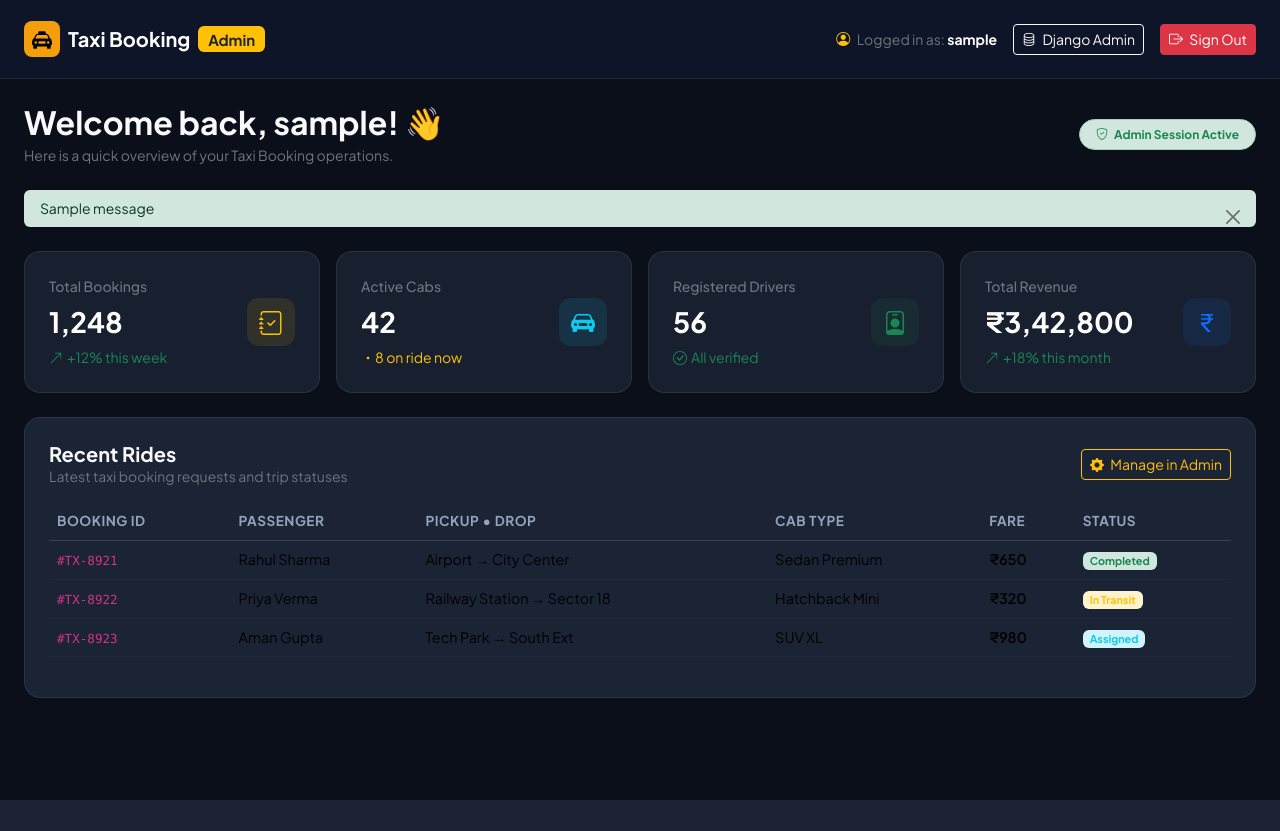
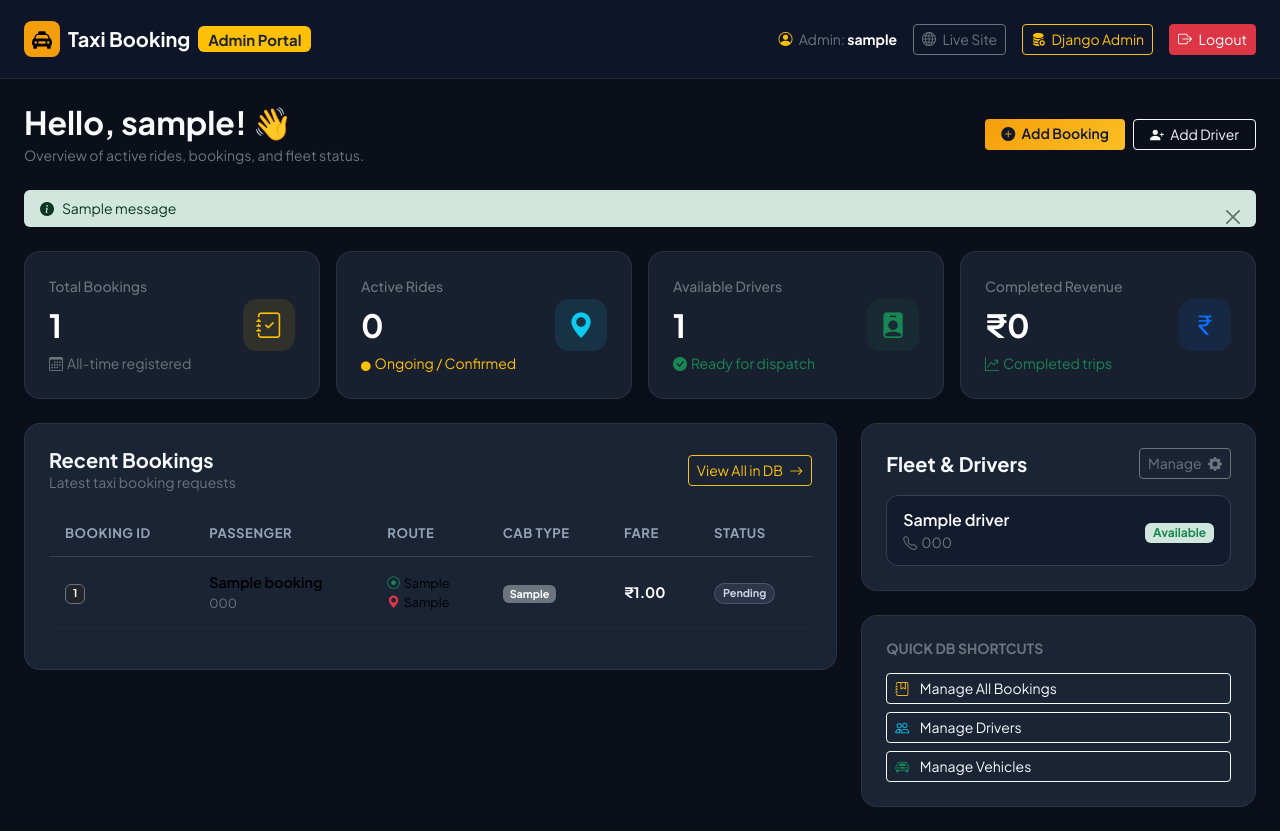
Before and after one commit to parmarkhushi2026-max/Taxi-Booking-System, a Django app: page /admin-dashboard/ in a window 1280 px wide. Before the commit the page ends 800 px from the top, so only its background shows below. Run offline with Django 5.2, Linux system fonts and the light colour scheme; a user stored in the database is signed in; tables that the repository leaves empty hold one stand-in row (values such as "Sample post"); one stand-in notice (Sample message) is shown.

Commit message:
Create functional admin dashboard with taxi metrics, models, and real-time fleet overview

```diff
--- a/core/templates/core/admin_dashboard.html
+++ b/core/templates/core/admin_dashboard.html
@@ -24,13 +24,13 @@
     }
 
     .stat-icon {
-        width: 48px;
-        height: 48px;
-        border-radius: 12px;
+        width: 52px;
+        height: 52px;
+        border-radius: 14px;
         display: flex;
         align-items: center;
         justify-content: center;
-        font-size: 1.5rem;
+        font-size: 1.6rem;
     }
 
     .table-dark-custom {
@@ -41,15 +41,54 @@
     .table-dark-custom th {
         border-bottom: 1px solid #334155;
         color: #94a3b8;
-        font-size: 0.85rem;
+        font-size: 0.82rem;
         text-transform: uppercase;
         letter-spacing: 0.5px;
+        padding: 0.85rem 1rem;
     }
 
     .table-dark-custom td {
         border-bottom: 1px solid #1e293b;
         vertical-align: middle;
         font-size: 0.9rem;
+        padding: 0.95rem 1rem;
+    }
+
+    .status-badge-completed {
+        background-color: rgba(16, 185, 129, 0.15);
+        color: #34d399;
+        border: 1px solid rgba(16, 185, 129, 0.3);
+    }
+
+    .status-badge-ongoing {
+        background-color: rgba(245, 158, 11, 0.15);
+        color: #fbbf24;
+        border: 1px solid rgba(245, 158, 11, 0.3);
+    }
+
+    .status-badge-confirmed {
+        background-color: rgba(59, 130, 246, 0.15);
+        color: #60a5fa;
+        border: 1px solid rgba(59, 130, 246, 0.3);
+    }
+
+    .status-badge-pending {
+        background-color: rgba(148, 163, 184, 0.15);
+        color: #cbd5e1;
+        border: 1px solid rgba(148, 163, 184, 0.3);
+    }
+
+    .status-badge-cancelled {
+        background-color: rgba(239, 68, 68, 0.15);
+        color: #f87171;
+        border: 1px solid rgba(239, 68, 68, 0.3);
+    }
+
+    .driver-pill {
+        background: rgba(15, 23, 42, 0.6);
+        border: 1px solid #334155;
+        border-radius: 12px;
+        padding: 0.75rem 1rem;
     }
 </style>
 {% endblock %}
@@ -62,19 +101,22 @@
             <span class="bg-taxi-yellow p-2 rounded-3 me-2 d-inline-flex align-items-center justify-content-center" style="width: 36px; height: 36px;">
                 <i class="bi bi-taxi-front-fill fs-5"></i>
             </span>
-            Taxi Booking <span class="badge bg-warning text-dark ms-2 small">Admin</span>
+            Taxi Booking <span class="badge bg-warning text-dark ms-2 small">Admin Portal</span>
         </a>
 
         <div class="d-flex align-items-center gap-3">
             <span class="text-secondary small d-none d-md-inline">
                 <i class="bi bi-person-circle me-1 text-warning"></i>
-                Logged in as: <strong class="text-white">{{ user.username }}</strong>
+                Admin: <strong class="text-white">{{ user.username }}</strong>
             </span>
-            <a href="/admin/" class="btn btn-outline-light btn-sm" target="_blank">
-                <i class="bi bi-database me-1"></i> Django Admin
+            <a href="{% url 'index' %}" class="btn btn-outline-secondary btn-sm" target="_blank">
+                <i class="bi bi-globe me-1"></i> Live Site
+            </a>
+            <a href="/admin/" class="btn btn-outline-warning btn-sm" target="_blank">
+                <i class="bi bi-database-fill-gear me-1"></i> Django Admin
             </a>
             <a href="{% url 'admin_logout' %}" class="btn btn-danger btn-sm">
-                <i class="bi bi-box-arrow-right me-1"></i> Sign Out
+                <i class="bi bi-box-arrow-right me-1"></i> Logout
             </a>
         </div>
     </div>
@@ -85,21 +127,24 @@
     <!-- Welcome Header -->
     <div class="d-flex flex-wrap justify-content-between align-items-center mb-4 gap-3">
         <div>
-            <h2 class="fw-bold mb-1">Welcome back, {{ user.username }}! 👋</h2>
-            <p class="text-secondary small mb-0">Here is a quick overview of your Taxi Booking operations.</p>
+            <h2 class="fw-bold mb-1">Hello, {{ user.username }}! 👋</h2>
+            <p class="text-secondary small mb-0">Overview of active rides, bookings, and fleet status.</p>
         </div>
-        <div>
-            <span class="badge bg-success-subtle text-success border border-success-subtle px-3 py-2 rounded-pill">
-                <i class="bi bi-shield-check me-1"></i> Admin Session Active
-            </span>
+        <div class="d-flex gap-2">
+            <a href="/admin/core/booking/add/" target="_blank" class="btn btn-taxi btn-sm px-3">
+                <i class="bi bi-plus-circle-fill me-1"></i> Add Booking
+            </a>
+            <a href="/admin/core/driver/add/" target="_blank" class="btn btn-outline-light btn-sm px-3">
+                <i class="bi bi-person-plus-fill me-1"></i> Add Driver
+            </a>
         </div>
     </div>
 
     <!-- Alert Messages -->
     {% if messages %}
         {% for message in messages %}
-            <div class="alert alert-{{ message.tags }} alert-dismissible fade show py-2 px-3 small border-0 mb-4" role="alert">
-                {{ message }}
+            <div class="alert alert-{% if message.tags == 'error' %}danger{% else %}{{ message.tags }}{% endif %} alert-dismissible fade show py-2 px-3 small border-0 mb-4" role="alert">
+                <i class="bi bi-info-circle-fill me-2"></i>{{ message }}
                 <button type="button" class="btn-close" data-bs-dismiss="alert"></button>
             </div>
         {% endfor %}
@@ -107,13 +152,14 @@
 
     <!-- Stat Cards -->
     <div class="row g-3 mb-4">
+        <!-- Total Bookings -->
         <div class="col-sm-6 col-xl-3">
             <div class="stat-card">
                 <div class="d-flex justify-content-between align-items-center">
                     <div>
                         <div class="text-secondary small fw-medium">Total Bookings</div>
-                        <div class="fs-3 fw-bold text-white mt-1">1,248</div>
-                        <div class="small text-success mt-1"><i class="bi bi-arrow-up-right me-1"></i>+12% this week</div>
+                        <div class="fs-2 fw-bold text-white mt-1">{{ total_bookings }}</div>
+                        <div class="small text-secondary mt-1"><i class="bi bi-calendar3 me-1"></i>All-time registered</div>
                     </div>
                     <div class="stat-icon bg-warning bg-opacity-10 text-warning">
                         <i class="bi bi-journal-check"></i>
@@ -122,43 +168,46 @@
             </div>
         </div>
 
+        <!-- Active Rides -->
         <div class="col-sm-6 col-xl-3">
             <div class="stat-card">
                 <div class="d-flex justify-content-between align-items-center">
                     <div>
-                        <div class="text-secondary small fw-medium">Active Cabs</div>
-                        <div class="fs-3 fw-bold text-white mt-1">42</div>
-                        <div class="small text-warning mt-1"><i class="bi bi-dot"></i>8 on ride now</div>
+                        <div class="text-secondary small fw-medium">Active Rides</div>
+                        <div class="fs-2 fw-bold text-white mt-1">{{ active_rides }}</div>
+                        <div class="small text-warning mt-1"><i class="bi bi-circle-fill me-1" style="font-size: 0.6rem;"></i>Ongoing / Confirmed</div>
                     </div>
                     <div class="stat-icon bg-info bg-opacity-10 text-info">
-                        <i class="bi bi-car-front-fill"></i>
+                        <i class="bi bi-geo-alt-fill"></i>
                     </div>
                 </div>
             </div>
         </div>
 
+        <!-- Available Drivers -->
         <div class="col-sm-6 col-xl-3">
             <div class="stat-card">
                 <div class="d-flex justify-content-between align-items-center">
                     <div>
-                        <div class="text-secondary small fw-medium">Registered Drivers</div>
-                        <div class="fs-3 fw-bold text-white mt-1">56</div>
-                        <div class="small text-success mt-1"><i class="bi bi-check-circle me-1"></i>All verified</div>
+                        <div class="text-secondary small fw-medium">Available Drivers</div>
+                        <div class="fs-2 fw-bold text-white mt-1">{{ available_drivers }}</div>
+                        <div class="small text-success mt-1"><i class="bi bi-check-circle-fill me-1"></i>Ready for dispatch</div>
                     </div>
                     <div class="stat-icon bg-success bg-opacity-10 text-success">
-                        <i class="bi bi-person-badge"></i>
+                        <i class="bi bi-person-badge-fill"></i>
                     </div>
                 </div>
             </div>
         </div>
 
+        <!-- Total Revenue -->
         <div class="col-sm-6 col-xl-3">
             <div class="stat-card">
                 <div class="d-flex justify-content-between align-items-center">
                     <div>
-                        <div class="text-secondary small fw-medium">Total Revenue</div>
-                        <div class="fs-3 fw-bold text-white mt-1">₹3,42,800</div>
-                        <div class="small text-success mt-1"><i class="bi bi-arrow-up-right me-1"></i>+18% this month</div>
+                        <div class="text-secondary small fw-medium">Completed Revenue</div>
+                        <div class="fs-2 fw-bold text-white mt-1">₹{{ total_revenue|floatformat:0 }}</div>
+                        <div class="small text-success mt-1"><i class="bi bi-graph-up-arrow me-1"></i>Completed trips</div>
                     </div>
                     <div class="stat-icon bg-primary bg-opacity-10 text-primary">
                         <i class="bi bi-currency-rupee"></i>
@@ -168,15 +217,18 @@
         </div>
     </div>
 
+    <!-- Main Content Row -->
+    <div class="row g-4">
         <!-- Recent Bookings Table -->
+        <div class="col-lg-8">
             <div class="card-custom p-4">
                 <div class="d-flex justify-content-between align-items-center mb-3">
                     <div>
-                <h5 class="fw-bold mb-0">Recent Rides</h5>
-                <p class="text-secondary small mb-0">Latest taxi booking requests and trip statuses</p>
+                        <h5 class="fw-bold mb-0">Recent Bookings</h5>
+                        <p class="text-secondary small mb-0">Latest taxi booking requests</p>
                     </div>
-            <a href="/admin/" class="btn btn-sm btn-outline-warning">
-                <i class="bi bi-gear-fill me-1"></i> Manage in Admin
+                    <a href="/admin/core/booking/" target="_blank" class="btn btn-sm btn-outline-warning">
+                        View All in DB <i class="bi bi-arrow-right ms-1"></i>
                     </a>
                 </div>
 
@@ -186,40 +238,94 @@
                             <tr>
                                 <th>Booking ID</th>
                                 <th>Passenger</th>
-                        <th>Pickup &bull; Drop</th>
+                                <th>Route</th>
                                 <th>Cab Type</th>
                                 <th>Fare</th>
                                 <th>Status</th>
                             </tr>
                         </thead>
                         <tbody>
+                            {% for b in recent_bookings %}
                                 <tr>
-                        <td><code>#TX-8921</code></td>
-                        <td>Rahul Sharma</td>
-                        <td>Airport &rarr; City Center</td>
-                        <td>Sedan Premium</td>
-                        <td class="fw-semibold">₹650</td>
-                        <td><span class="badge bg-success-subtle text-success">Completed</span></td>
+                                    <td><span class="badge bg-dark border border-secondary">{{ b.booking_id }}</span></td>
+                                    <td>
+                                        <div class="fw-semibold">{{ b.customer_name }}</div>
+                                        <div class="text-secondary small">{{ b.customer_phone }}</div>
+                                    </td>
+                                    <td>
+                                        <div class="small"><i class="bi bi-record-circle text-success me-1"></i>{{ b.pickup_location }}</div>
+                                        <div class="small"><i class="bi bi-geo-alt-fill text-danger me-1"></i>{{ b.drop_location }}</div>
+                                    </td>
+                                    <td><span class="badge bg-secondary">{{ b.vehicle_type }}</span></td>
+                                    <td class="fw-bold text-white">₹{{ b.fare }}</td>
+                                    <td>
+                                        <span class="badge px-2 py-1 rounded-pill status-badge-{{ b.status }}">
+                                            {{ b.get_status_display }}
+                                        </span>
+                                    </td>
                                 </tr>
+                            {% empty %}
                                 <tr>
-                        <td><code>#TX-8922</code></td>
-                        <td>Priya Verma</td>
-                        <td>Railway Station &rarr; Sector 18</td>
-                        <td>Hatchback Mini</td>
-                        <td class="fw-semibold">₹320</td>
-                        <td><span class="badge bg-warning-subtle text-warning">In Transit</span></td>
+                                    <td colspan="6" class="text-center py-4 text-secondary">
+                                        No bookings recorded yet.
+                                    </td>
                                 </tr>
-                    <tr>
-                        <td><code>#TX-8923</code></td>
-                        <td>Aman Gupta</td>
-                        <td>Tech Park &rarr; South Ext</td>
-                        <td>SUV XL</td>
-                        <td class="fw-semibold">₹980</td>
-                        <td><span class="badge bg-info-subtle text-info">Assigned</span></td>
-                    </tr>
+                            {% endfor %}
                         </tbody>
                     </table>
                 </div>
             </div>
         </div>
+
+        <!-- Drivers & Fleet Status -->
+        <div class="col-lg-4">
+            <div class="card-custom p-4 mb-4">
+                <div class="d-flex justify-content-between align-items-center mb-3">
+                    <h5 class="fw-bold mb-0">Fleet & Drivers</h5>
+                    <a href="/admin/core/driver/" target="_blank" class="btn btn-sm btn-outline-secondary">
+                        Manage <i class="bi bi-gear-fill ms-1"></i>
+                    </a>
+                </div>
+
+                <div class="d-flex flex-column gap-2">
+                    {% for d in drivers %}
+                        <div class="driver-pill d-flex justify-content-between align-items-center">
+                            <div>
+                                <div class="fw-semibold text-white">{{ d.name }}</div>
+                                <div class="text-secondary small"><i class="bi bi-telephone me-1"></i>{{ d.phone }}</div>
+                            </div>
+                            <div>
+                                {% if d.status == 'available' %}
+                                    <span class="badge bg-success-subtle text-success">Available</span>
+                                {% elif d.status == 'on_trip' %}
+                                    <span class="badge bg-warning-subtle text-warning">On Trip</span>
+                                {% else %}
+                                    <span class="badge bg-secondary-subtle text-secondary">Offline</span>
+                                {% endif %}
+                            </div>
+                        </div>
+                    {% empty %}
+                        <p class="text-secondary small mb-0">No drivers registered yet.</p>
+                    {% endfor %}
+                </div>
+            </div>
+
+            <!-- Quick Management Shortcuts -->
+            <div class="card-custom p-4">
+                <h6 class="fw-bold text-secondary mb-3 text-uppercase small">Quick DB Shortcuts</h6>
+                <div class="d-grid gap-2">
+                    <a href="/admin/core/booking/" target="_blank" class="btn btn-outline-light btn-sm text-start">
+                        <i class="bi bi-journal-bookmark me-2 text-warning"></i> Manage All Bookings
+                    </a>
+                    <a href="/admin/core/driver/" target="_blank" class="btn btn-outline-light btn-sm text-start">
+                        <i class="bi bi-people me-2 text-info"></i> Manage Drivers
+                    </a>
+                    <a href="/admin/core/vehicle/" target="_blank" class="btn btn-outline-light btn-sm text-start">
+                        <i class="bi bi-car-front me-2 text-success"></i> Manage Vehicles
+                    </a>
+                </div>
+            </div>
+        </div>
+    </div>
+</div>
 {% endblock %}
--- a/core/views.py
+++ b/core/views.py
@@ -3,7 +3,9 @@ from django.contrib.auth import login, logout
 from django.contrib.auth.decorators import login_required
 from django.contrib import messages
 from django.utils.http import url_has_allowed_host_and_scheme
+from django.db.models import Sum
 from .forms import AdminLoginForm
+from .models import Driver, Vehicle, Booking
 
 
 def index(request):
@@ -17,7 +19,6 @@ def admin_login_view(request):
     Authenticates against Django's User model and enforces admin (staff/superuser) status.
     No registration allowed.
     """
-    # Redirect if already logged in as admin
     if request.user.is_authenticated and (request.user.is_staff or request.user.is_superuser):
         return redirect('admin_dashboard')
 
@@ -29,13 +30,11 @@ def admin_login_view(request):
             user = form.get_user()
             login(request, user)
 
-            # Session handling for remember_me
             if not form.cleaned_data.get('remember_me'):
-                request.session.set_expiry(0)  # expires on browser close
+                request.session.set_expiry(0)
 
             messages.success(request, f'Welcome back, {user.username}!')
 
-            # Validate redirect URL for security
             if redirect_to and url_has_allowed_host_and_scheme(
                 url=redirect_to,
                 allowed_hosts={request.get_host()},
@@ -59,15 +58,35 @@ def admin_login_view(request):
 @login_required(login_url='admin_login')
 def admin_dashboard_view(request):
     """
-    Admin Dashboard protected view.
-    Only accessible to authenticated administrators.
+    Basic Admin Dashboard protected view that loads after admin login.
+    Displays taxi booking metrics, recent trips, and driver statuses.
     """
     if not (request.user.is_staff or request.user.is_superuser):
         logout(request)
         messages.error(request, 'Session terminated: Administrator privileges required.')
         return redirect('admin_login')
 
-    return render(request, 'core/admin_dashboard.html')
+    total_bookings = Booking.objects.count()
+    active_rides = Booking.objects.filter(status__in=['ongoing', 'confirmed']).count()
+    available_drivers = Driver.objects.filter(status='available').count()
+    total_vehicles = Vehicle.objects.filter(is_active=True).count()
+    revenue_agg = Booking.objects.filter(status='completed').aggregate(Sum('fare'))
+    total_revenue = revenue_agg['fare__sum'] or 0
+
+    recent_bookings = Booking.objects.all()[:8]
+    drivers = Driver.objects.all()[:5]
+
+    context = {
+        'total_bookings': total_bookings,
+        'active_rides': active_rides,
+        'available_drivers': available_drivers,
+        'total_vehicles': total_vehicles,
+        'total_revenue': total_revenue,
+        'recent_bookings': recent_bookings,
+        'drivers': drivers,
+    }
+
+    return render(request, 'core/admin_dashboard.html', context)
 
 
 def admin_logout_view(request):
```
Also changed, not shown: core/admin.py (+21 -1 lines), core/models.py (+60 -1 lines), core/tests.py (+37 -12 lines), core/migrations/0001_initial.py (added). Lines whose indentation alone changed are shown as unchanged.
